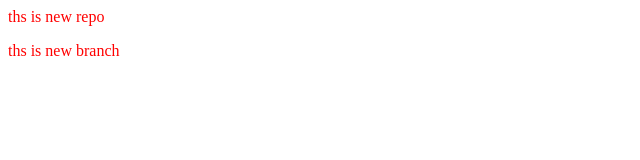
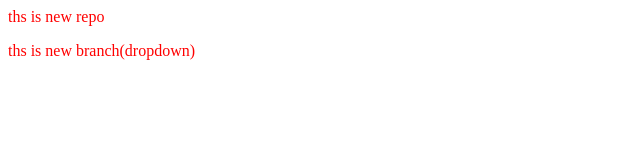
Before and after one commit to kunal15bisht/localrepo, a plain HTML site: page index.html in a window 1280 px wide. Shown: the full height of the page, 0-640 px from the left. Drawn offline with Linux system fonts and the light colour scheme.

Commit message:
dropdown

```diff
--- a/index.html
+++ b/index.html
@@ -1,3 +1,3 @@
 <link rel="stylesheet" href="style.css">
 <P>ths is new repo</P>
-<P>ths is new branch</P>
+<P>ths is new branch(dropdown)</P>
```
